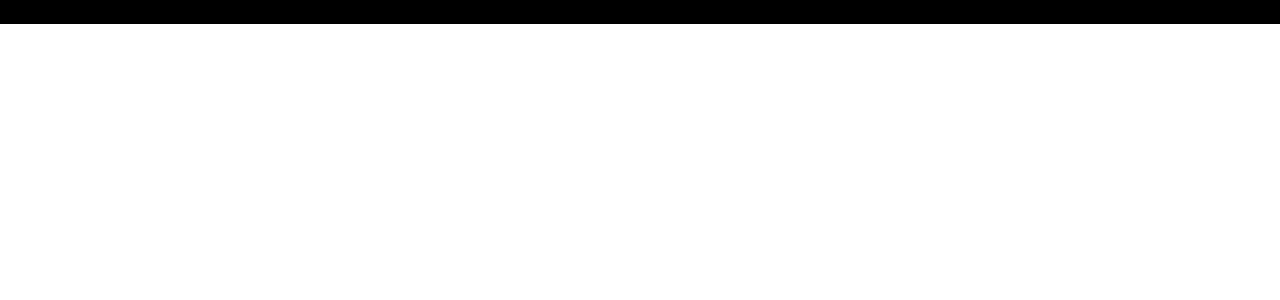
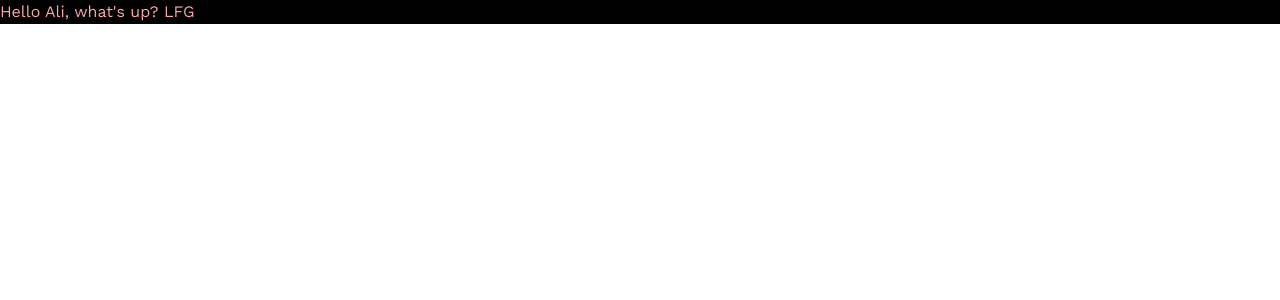
Before and after one commit to Alisoneoz/3d-animation, a React (Vite) app: page / in a window 1280 px wide. Shown: the top 300 px of the page. Built offline with nearby package versions, Linux system fonts and the light colour scheme.

Commit message:
add tailwind style to test

```diff
--- a/src/App.jsx
+++ b/src/App.jsx
@@ -2,7 +2,9 @@
 
 const App = () => {
   return (
-    <div className='bg-black '>App</div>
+    <div className='bg-black text-red-300'>
+        <h1>Hello Ali, what's up? LFG</h1>
+        </div>
   )
 }
 
```
